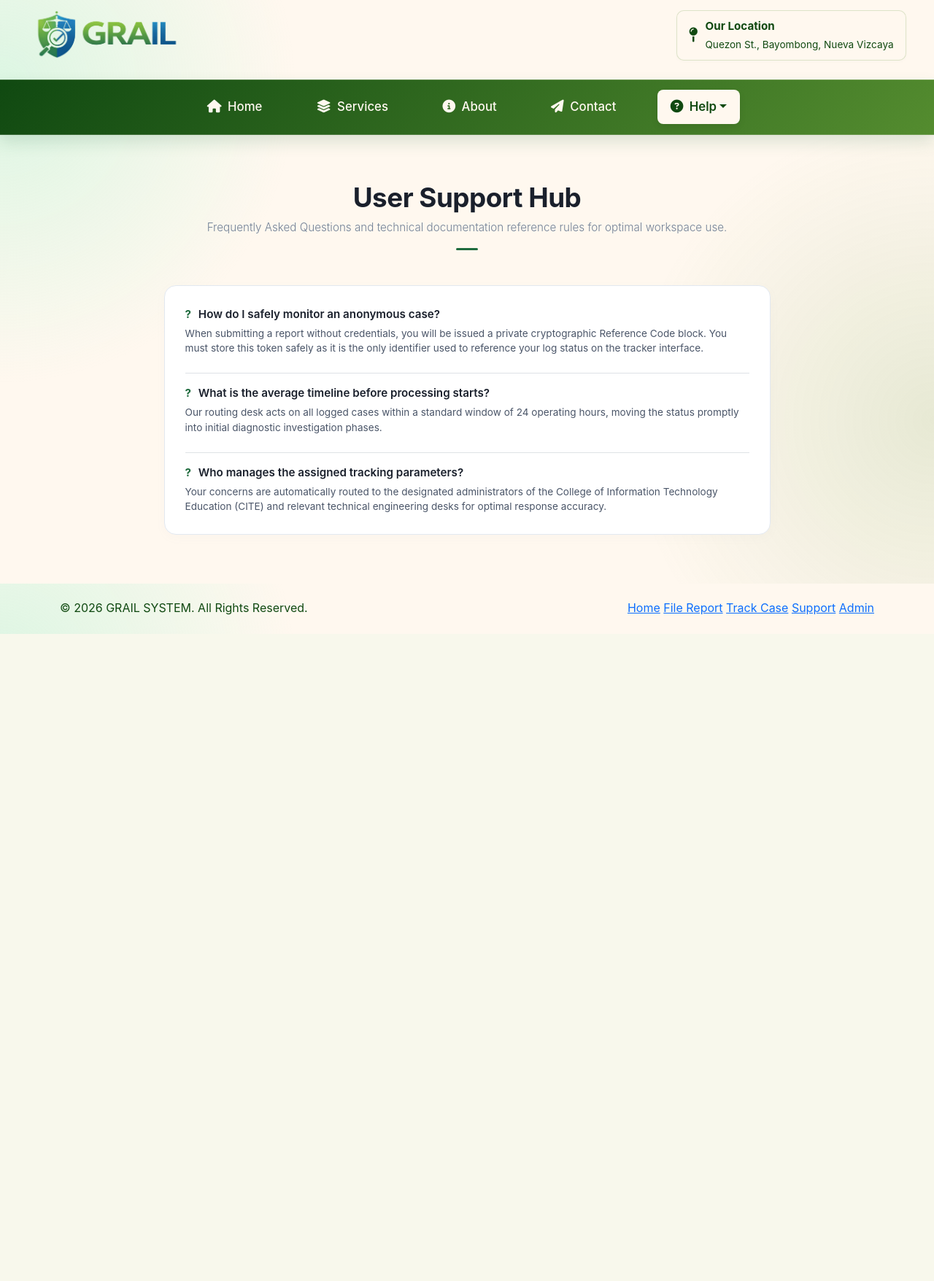
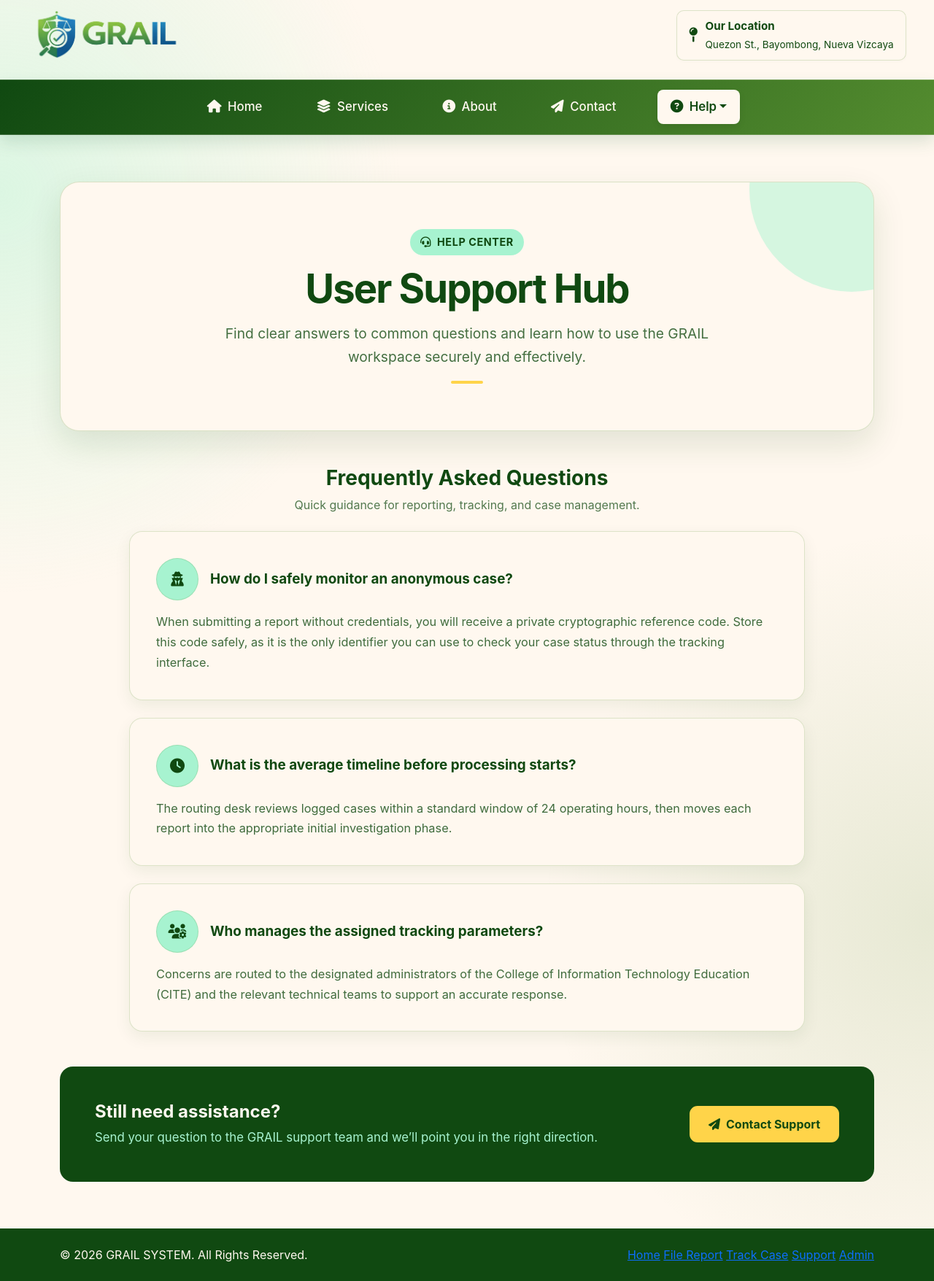
Before and after one commit to albanorayner12-maker/grail, a PHP site: page /support.php in a window 1280 px wide. Shown: the whole page at 73% size. Before the commit the page ends 869 px from the top, so only its background shows below. Run offline with PHP 8.4, Linux system fonts and the light colour scheme.

Commit message:
Enhance support page layout and styling
Added new styles and updated HTML structure for the support page.

```diff
--- a/support.php
+++ b/support.php
@@ -3,69 +3,243 @@ require_once 'includes/header.php';
 ?>
 
 <style>
+  :root {
+    --cream: #fff8ef;
+    --yellow: #ffd449;
+    --mint: #a7f3d0;
+    --green: #548c2f;
+    --deep-green: #104911;
+  }
+
+  html, body {
+    background: var(--cream) !important;
+    color: var(--deep-green) !important;
+  }
+
+  body {
+    background-image:
+      radial-gradient(circle at 0 15%, rgba(167, 243, 208, .4), transparent 28%),
+      radial-gradient(circle at 100% 72%, rgba(84, 140, 47, .14), transparent 30%) !important;
+  }
+
   @keyframes fadeInUp {
     from { opacity: 0; transform: translateY(15px); }
     to { opacity: 1; transform: translateY(0); }
   }
-  .animate-header { animation: fadeInUp 0.7s cubic-bezier(0.16, 1, 0.3, 1) forwards; }
-  .animate-body { animation: fadeInUp 0.7s cubic-bezier(0.16, 1, 0.3, 1) 0.15s forwards; opacity: 0; }
 
-  .support-glass-card {
-    background: #ffffff !important;
-    border: 1px solid #e2e8f0 !important;
-    border-radius: 16px !important;
-    box-shadow: 0 4px 14px rgba(148, 163, 184, 0.04) !important;
+  .animate-header { animation: fadeInUp .7s cubic-bezier(.16, 1, .3, 1) forwards; }
+  .animate-body { animation: fadeInUp .7s cubic-bezier(.16, 1, .3, 1) .18s forwards; opacity: 0; }
+
+  .support-hero {
+    position: relative;
+    overflow: hidden;
+    padding: clamp(2.25rem, 6vw, 4rem);
+    background: var(--cream);
+    border: 1px solid rgba(84, 140, 47, .22);
+    border-radius: 26px;
+    box-shadow: 0 18px 45px rgba(16, 73, 17, .12);
   }
 
-  .faq-q {
-    font-weight: 600;
-    color: #1a202c;
-    font-size: 0.95rem;
-  }
-  .faq-a {
-    font-size: 0.85rem;
-    color: #4a5568;
-    line-height: 1.5;
+  .support-hero::after {
+    content: "";
+    position: absolute;
+    width: 280px;
+    height: 280px;
+    right: -110px;
+    top: -130px;
+    border-radius: 50%;
+    background: var(--mint);
+    opacity: .48;
+    pointer-events: none;
   }
 
-  .dot-pointer {
-    color: #1f6b3e;
+  .support-hero-content { position: relative; z-index: 1; }
+
+  .support-eyebrow {
+    display: inline-flex;
+    align-items: center;
+    gap: .5rem;
+    padding: .45rem .85rem;
+    color: var(--deep-green);
+    background: var(--mint);
+    border-radius: 999px;
+    font-size: .9rem;
     font-weight: 700;
-    margin-right: 6px;
+    letter-spacing: .04em;
+    text-transform: uppercase;
+  }
+
+  .support-title {
+    color: var(--deep-green);
+    font-size: clamp(2.15rem, 5vw, 3.4rem);
+    letter-spacing: -.035em;
+    line-height: 1.08;
+  }
+
+  .support-intro {
+    max-width: 720px;
+    margin-inline: auto;
+    color: var(--deep-green);
+    font-size: clamp(1.05rem, 2vw, 1.2rem);
+    line-height: 1.7;
+    opacity: .78;
+  }
+
+  .section-marker { width: 44px; height: 4px; background: var(--yellow); }
+
+  .support-card {
+    height: 100%;
+    padding: clamp(1.5rem, 4vw, 2.25rem);
+    background: var(--cream) !important;
+    border: 1px solid rgba(84, 140, 47, .2) !important;
+    border-radius: 18px !important;
+    box-shadow: 0 8px 22px rgba(16, 73, 17, .07) !important;
+    transition: transform .3s ease, border-color .3s ease, box-shadow .3s ease;
+  }
+
+  .support-card:hover {
+    transform: translateY(-3px);
+    border-color: var(--green) !important;
+    box-shadow: 0 14px 28px rgba(16, 73, 17, .12) !important;
+  }
+
+  .faq-icon {
+    width: 58px;
+    height: 58px;
+    display: inline-flex;
+    align-items: center;
+    justify-content: center;
+    flex: 0 0 58px;
+    color: var(--deep-green);
+    background: var(--mint);
+    border: 1px solid rgba(84, 140, 47, .18);
+    border-radius: 50%;
+    font-size: 1.25rem;
+  }
+
+  .faq-question {
+    color: var(--deep-green);
+    font-size: 1.18rem;
+    line-height: 1.4;
+  }
+
+  .faq-answer {
+    color: var(--deep-green);
+    font-size: 1.02rem;
+    line-height: 1.7;
+    opacity: .8;
+  }
+
+  .support-cta {
+    color: var(--cream);
+    background: var(--deep-green);
+    border-radius: 18px;
+  }
+
+  .support-cta p { color: var(--mint); font-size: 1.05rem; }
+
+  .support-cta-link {
+    min-height: 50px;
+    display: inline-flex;
+    align-items: center;
+    justify-content: center;
+    color: var(--deep-green) !important;
+    background: var(--yellow);
+    border: 2px solid var(--yellow);
+    border-radius: 11px;
+    font-weight: 700;
+    transition: all .25s ease;
+  }
+
+  .support-cta-link:hover {
+    background: var(--cream);
+    border-color: var(--cream);
+    transform: translateY(-1px);
+  }
+
+  .nav-glass-container { background: linear-gradient(135deg, var(--deep-green), var(--green)) !important; border-color: rgba(255, 248, 239, .18); }
+  .nav-link { color: var(--cream) !important; }
+  .nav-link.active { color: var(--deep-green) !important; background: var(--cream) !important; }
+  .location-box { color: var(--deep-green); background: var(--cream); border-color: rgba(84, 140, 47, .2); }
+  .location-box .text-success, .location-box .text-dark, .location-box .text-muted { color: var(--deep-green) !important; }
+  footer { color: var(--cream) !important; background: var(--deep-green) !important; }
+  .navbar-toggler { border-color: rgba(255, 248, 239, .5); }
+  .navbar-toggler-icon { filter: brightness(0) invert(1); }
+
+  @media (max-width: 575.98px) {
+    .support-hero { border-radius: 20px; }
+    .top-header .location-box { padding: 8px 10px; }
+    .top-header .location-address { display: none; }
+    .faq-heading { align-items: flex-start !important; }
+  }
+
+  @media (prefers-reduced-motion: reduce) {
+    *, *::before, *::after { animation-duration: .01ms !important; transition-duration: .01ms !important; }
   }
 </style>
 
-<div class="container py-5">
-    <div class="text-center mb-5 animate-header">
-        <h1 class="fw-bold" style="color: #1a202c; font-size: 2.3rem; letter-spacing: -0.5px;">User Support Hub</h1>
-        <p class="lead text-muted" style="font-size: 0.95rem; color: #718096 !important;">Frequently Asked Questions and technical documentation reference rules for optimal workspace use.</p>
-        <div class="mx-auto rounded mt-3" style="width: 30px; height: 3px; background-color: #1f6b3e;"></div>
+<div class="container py-4 py-md-5">
+  <header class="support-hero text-center mb-4 mb-md-5 animate-header">
+    <div class="support-hero-content">
+      <span class="support-eyebrow mb-3"><i class="fas fa-headset"></i> Help center</span>
+      <h1 class="support-title fw-bold mb-3">User Support Hub</h1>
+      <p class="support-intro mb-3">Find clear answers to common questions and learn how to use the GRAIL workspace securely and effectively.</p>
+      <div class="section-marker mx-auto rounded"></div>
+    </div>
+  </header>
+
+  <section class="animate-body" aria-labelledby="faq-title">
+    <div class="text-center mb-4">
+      <h2 id="faq-title" class="h3 fw-bold mb-2" style="color: var(--deep-green);">Frequently Asked Questions</h2>
+      <p class="mb-0" style="color: var(--deep-green); opacity: .72;">Quick guidance for reporting, tracking, and case management.</p>
     </div>
 
-    <div class="row justify-content-center animate-body">
-        <div class="col-lg-9">
-            <div class="card support-glass-card p-4">
-                <div class="card-body p-1">
+    <div class="row g-4 justify-content-center">
+      <div class="col-lg-10">
+        <article class="card support-card">
+          <div class="card-body p-0">
+            <div class="d-flex gap-3 align-items-center faq-heading mb-3">
+              <span class="faq-icon" aria-hidden="true"><i class="fas fa-user-secret"></i></span>
+              <h3 class="faq-question fw-bold mb-0">How do I safely monitor an anonymous case?</h3>
+            </div>
+            <p class="faq-answer mb-0">When submitting a report without credentials, you will receive a private cryptographic reference code. Store this code safely, as it is the only identifier you can use to check your case status through the tracking interface.</p>
+          </div>
+        </article>
+      </div>
 
-                    <div class="mb-4">
-                        <div class="faq-q mb-1"><span class="dot-pointer">?</span> How do I safely monitor an anonymous case?</div>
-                        <div class="faq-a">When submitting a report without credentials, you will be issued a private cryptographic Reference Code block. You must store this token safely as it is the only identifier used to reference your log status on the tracker interface.</div>
-                    </div>
+      <div class="col-lg-10">
+        <article class="card support-card">
+          <div class="card-body p-0">
+            <div class="d-flex gap-3 align-items-center faq-heading mb-3">
+              <span class="faq-icon" aria-hidden="true"><i class="fas fa-clock"></i></span>
+              <h3 class="faq-question fw-bold mb-0">What is the average timeline before processing starts?</h3>
+            </div>
+            <p class="faq-answer mb-0">The routing desk reviews logged cases within a standard window of 24 operating hours, then moves each report into the appropriate initial investigation phase.</p>
+          </div>
+        </article>
+      </div>
 
-                    <div class="border-top pt-3 mb-4">
-                        <div class="faq-q mb-1"><span class="dot-pointer">?</span> What is the average timeline before processing starts?</div>
-                        <div class="faq-a">Our routing desk acts on all logged cases within a standard window of 24 operating hours, moving the status promptly into initial diagnostic investigation phases.</div>
-                    </div>
+      <div class="col-lg-10">
+        <article class="card support-card">
+          <div class="card-body p-0">
+            <div class="d-flex gap-3 align-items-center faq-heading mb-3">
+              <span class="faq-icon" aria-hidden="true"><i class="fas fa-users-gear"></i></span>
+              <h3 class="faq-question fw-bold mb-0">Who manages the assigned tracking parameters?</h3>
+            </div>
+            <p class="faq-answer mb-0">Concerns are routed to the designated administrators of the College of Information Technology Education (CITE) and the relevant technical teams to support an accurate response.</p>
+          </div>
+        </article>
+      </div>
+    </div>
 
-                    <div class="border-top pt-3 mb-0">
-                        <div class="faq-q mb-1"><span class="dot-pointer">?</span> Who manages the assigned tracking parameters?</div>
-                        <div class="faq-a">Your concerns are automatically routed to the designated administrators of the College of Information Technology Education (CITE) and relevant technical engineering desks for optimal response accuracy.</div>
-                    </div>
-
-                </div>
-            </div>
-        </div>
-    </div>
+    <section class="support-cta mt-4 mt-md-5 p-4 p-md-5 d-md-flex align-items-center justify-content-between gap-4" aria-labelledby="support-cta-title">
+      <div>
+        <h2 id="support-cta-title" class="h4 fw-bold mb-2">Still need assistance?</h2>
+        <p class="mb-3 mb-md-0">Send your question to the GRAIL support team and we’ll point you in the right direction.</p>
+      </div>
+      <a href="contact.php" class="btn support-cta-link px-4 flex-shrink-0"><i class="fas fa-paper-plane me-2"></i> Contact Support</a>
+    </section>
+  </section>
 </div>
 
 <?php require_once 'includes/footer.php'; ?>
```
